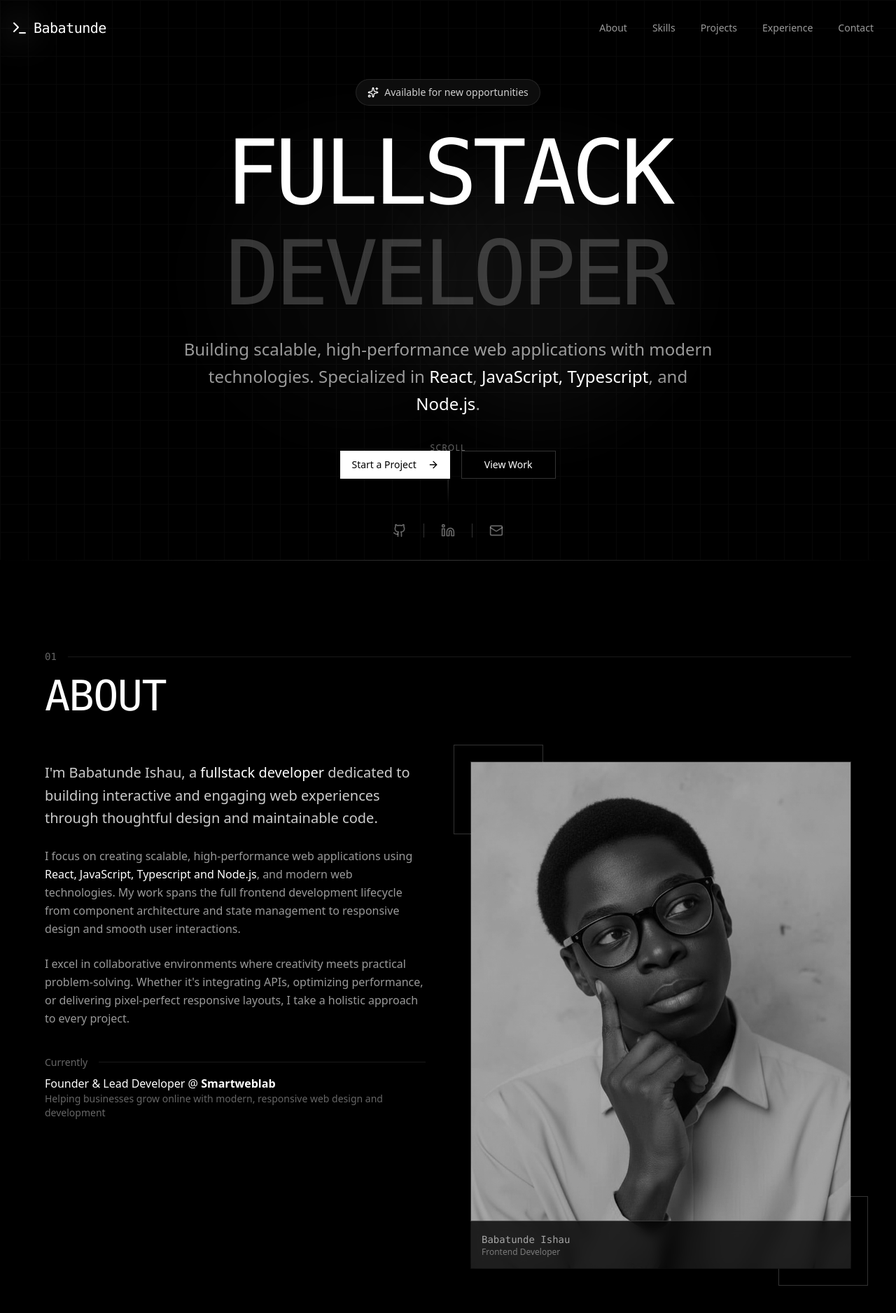
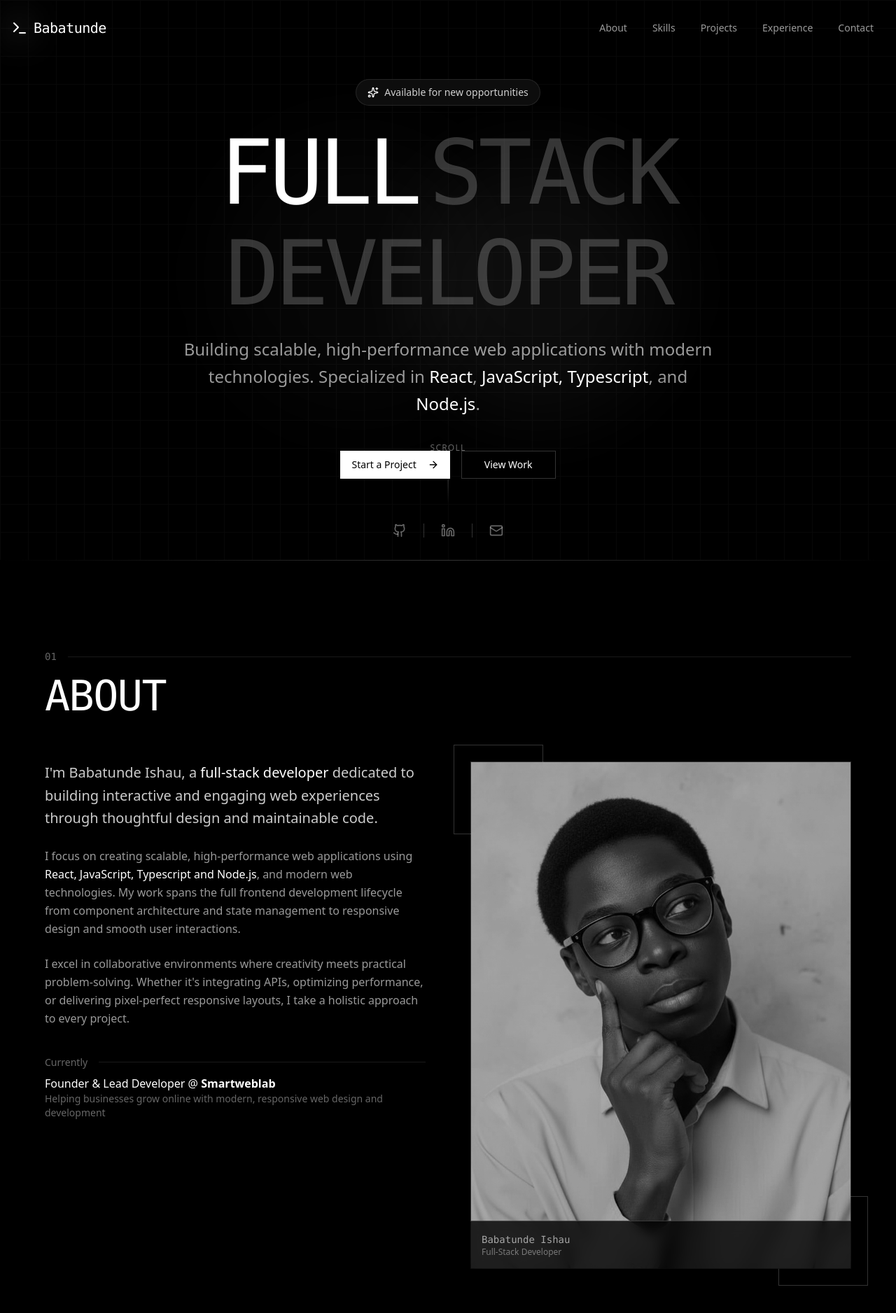
Before and after one commit to BabatundeDev/Babatunde-Portfolio, a React (Vite) app: page / in a window 1280 px wide. Shown: the top 1876 px of the page at 70% size. Built offline with nearby package versions, Linux system fonts and the light colour scheme.

Commit message:
portfolio updated

```diff
--- a/src/components/About.jsx
+++ b/src/components/About.jsx
@@ -27,7 +27,7 @@
         <div className="grid lg:grid-cols-2 gap-16 items-start mb-16">
           <div className="space-y-6">
             <p className="text-xl text-white/80 leading-relaxed">
-              I'm Babatunde Ishau, a <span className="text-white">fullstack developer</span> dedicated to building
+              I'm Babatunde Ishau, a <span className="text-white">full-stack developer</span> dedicated to building
               interactive and engaging web experiences through thoughtful design and maintainable code.
             </p>
 
@@ -68,7 +68,7 @@
 
             <div className="absolute bottom-0 left-0 right-0 bg-black/80 backdrop-blur-sm border-t border-white/20 p-4">
               <p className="font-mono text-sm text-white/60">Babatunde Ishau</p>
-              <p className="text-xs text-white/40">Frontend Developer</p>
+              <p className="text-xs text-white/40">Full-Stack Developer</p>
             </div>
           </div>
         </div>
--- a/src/components/Hero.jsx
+++ b/src/components/Hero.jsx
@@ -43,11 +43,13 @@
             className="text-center mb-6"
           >
             <h1 className="text-6xl md:text-8xl lg:text-9xl font-mono tracking-tighter mb-4">
-              <span className="inline-block">FULLSTACK</span>
+              <span className="inline-block mr-4">FULL</span>
+              <span className="inline-block text-white/20">STACK</span>
             </h1>
             <h1 className="text-6xl md:text-8xl lg:text-9xl font-mono tracking-tighter">
               <span className="inline-block text-white/20">DEVELOPER</span>
             </h1>
+
           </motion.div>
 
           <motion.div
```
